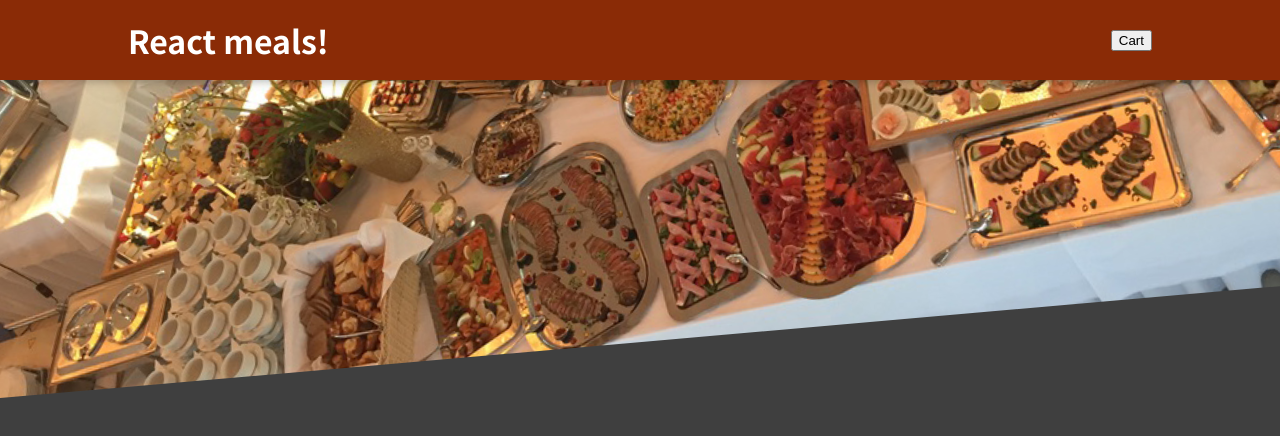
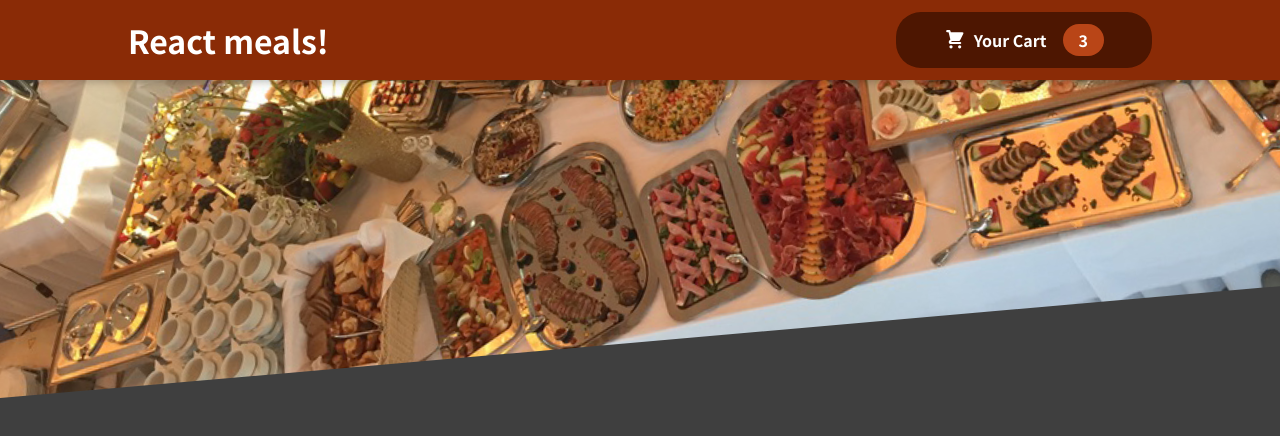
Before and after one commit to matherton/ReactCGSection17, a React (Create React App) app: page / in a window 1280 px wide. Shown: the top 436 px of the page. Built offline with nearby package versions, Linux system fonts and the light colour scheme.

Commit message:
finished lesson 133: Added <HeaderCartButton />

```diff
--- /dev/null
+++ b/src/components/Cart/CartIcon.js
@@ -0,0 +1,13 @@
+const CartIcon = () => {
+  return (
+    <svg
+      xmlns="http://www.w3.org/2000/svg"
+      viewBox="0 0 20 20"
+      fill="currentColor"
+    >
+      <path d="M3 1a1 1 0 000 2h1.22l.305 1.222a.997.997 0 00.01.042l1.358 5.43-.893.892C3.74 11.846 4.632 14 6.414 14H15a1 1 0 000-2H6.414l1-1H14a1 1 0 00.894-.553l3-6A1 1 0 0017 3H6.28l-.31-1.243A1 1 0 005 1H3zM16 16.5a1.5 1.5 0 11-3 0 1.5 1.5 0 013 0zM6.5 18a1.5 1.5 0 100-3 1.5 1.5 0 000 3z" />
+    </svg>
+  );
+};
+
+export default CartIcon;
--- a/src/components/Layout/Header.js
+++ b/src/components/Layout/Header.js
@@ -1,4 +1,6 @@
 import React from "react";
+
+import HeaderCartButton from "./HeaderCartButton";
 
 import styles from "./Header.module.css";
 import mealsBanner from "../../assets/meals.jpeg";
@@ -8,7 +10,7 @@
     <>
       <header className={styles.header}>
         <h1>React meals!</h1>
-        <button>Cart</button>
+        <HeaderCartButton />
       </header>
       <div className={styles["main-image"]}>
         <img src={mealsBanner} alt="" />
--- /dev/null
+++ b/src/components/Layout/HeaderCart.module.css
@@ -0,0 +1,59 @@
+.button {
+  cursor: pointer;
+  font: inherit;
+  border: none;
+  background-color: #4d1601;
+  color: white;
+  padding: 0.75rem 3rem;
+  display: flex;
+  justify-content: space-around;
+  align-items: center;
+  border-radius: 25px;
+  font-weight: bold;
+}
+
+.button:hover,
+.button:active {
+  background-color: #2c0d00;
+}
+
+.icon {
+  width: 1.35rem;
+  height: 1.35rem;
+  margin-right: 0.5rem;
+}
+
+.badge {
+  background-color: #b94517;
+  padding: 0.25rem 1rem;
+  border-radius: 25px;
+  margin-left: 1rem;
+  font-weight: bold;
+}
+
+.button:hover .badge,
+.button:active .badge {
+  background-color: #92320c;
+}
+
+.bump {
+  animation: bump 300ms ease-out;
+}
+
+@keyframes bump {
+  0% {
+    transform: scale(1);
+  }
+  10% {
+    transform: scale(0.9);
+  }
+  30% {
+    transform: scale(1.1);
+  }
+  50% {
+    transform: scale(1.15);
+  }
+  100% {
+    transform: scale(1);
+  }
+}
--- /dev/null
+++ b/src/components/Layout/HeaderCartButton.js
@@ -0,0 +1,17 @@
+import CartIcon from "../Cart/CartIcon";
+
+import classes from "./HeaderCart.module.css";
+
+const HeaderCartButton = (props) => {
+  return (
+    <button className={classes.button}>
+      <span className={classes.icon}>
+        <CartIcon />
+      </span>
+      <span>Your Cart</span>
+      <span className={classes.badge}>3</span>
+    </button>
+  );
+};
+
+export default HeaderCartButton;
```
Also changed, not shown: 1 other file (tests, documents, lock files or other folders).
